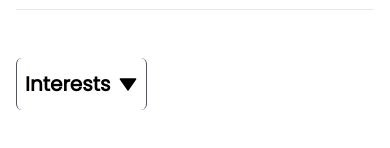
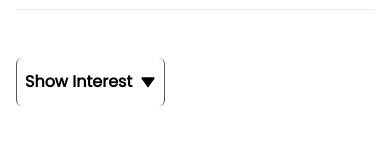
Before and after one commit to Nkemakolamuko/main-portfolio, a React (Vite) app: page /about in a window 390 px wide. Shown: the part 1207-1355 px from the top of the page. Built offline with nearby package versions, Linux system fonts and the light colour scheme.

Commit message:
Update the Experience page -- Fix the loading of name to work properly -- make fixes in the About page UI --

```diff
--- a/src/components/pages/About.jsx
+++ b/src/components/pages/About.jsx
@@ -99,15 +99,15 @@ const About = () => {
             }}
           >
             {/* <span ref={interests} id={interest ? "interests" : ""}></span> */}
-            <p className="transition-all duration-300 flex items-center gap-2 cursor-pointer border-l border-r hover:border-t-0 hover:border-b-0 px-2 py-1 my-4 rounded-md border-gray-600 justify-between font-light">
-              <h2 className="my-2 md:my-4 lg:my-5 font-bold text-xl md:text-2xl lg:text-2xl transition-all duration-300">
-                Interests
+            <p className="transition-all duration-300 flex items-center gap-2 cursor-pointer border-l border-r hover:border-t-0 hover:border-b-0 px-2 py-1 my-4 rounded-md border-gray-600 justify-between font-light hover:bg-slate-300 hover:border-slate-300">
+              <h2 className="my-2 md:my-2 font-bold text-base md:text-xl transition-all duration-300">
+                {interest ? "Hide Interest" : "Show Interest"}
               </h2>
               <p>
                 {interest ? (
-                  <BiSolidDownArrow className="transition-all duration-300 text-xl md:text-2xl lg:text-2xl rotate-180" />
+                  <BiSolidDownArrow className="transition-all duration-300 text-base md:text-xl rotate-180" />
                 ) : (
-                  <BiSolidDownArrow className="transition-all duration-300 text-xl md:text-2xl lg:text-2xl" />
+                  <BiSolidDownArrow className="transition-all duration-300 text-base md:text-xl " />
                 )}
               </p>
             </p>
--- a/src/components/pages/Experience.jsx
+++ b/src/components/pages/Experience.jsx
@@ -45,7 +45,7 @@ const Experience = () => {
         <ExperienceCards
           startYear="2024"
           role="Designer and Developer"
-          company="E-Cleaning Service"
+          company="E-Laundry Service"
           description="I worked on a project to assist people find nearest Dry Cleaning Service that delivers in 24 hours -."
         />
         <ExperienceCards
--- a/src/components/pages/Home.jsx
+++ b/src/components/pages/Home.jsx
@@ -31,11 +31,12 @@ const Home = () => {
         data-theme={theme}
       >
         <div className="z-0 text-center mt-[100px] md:mt-[70px]">
-          <span className="text-[30px] md:text-[50px] lg:text-[80px] font-[700] uppercase name">
-            <Typewriter text="Nkem Vincent Nweke" />
+          <span className="text-[30px] md:text-[50px] lg:text-[80px] font-[700] uppercase name transition-all duration-300">
+            {/* The space before the name makes it return what I want it to - because it skips the second letter at index 1 - I wonder why */}
+            <Typewriter text="  Nkem Vincent Nweke" speed={100} />
           </span>{" "}
           <br />
-          <span className="text-[37px] lg:text-[60px] font-[600] name">
+          <span className="text-[37px] lg:text-[60px] font-[600] name transition-all duration-300">
             <Typewriter text="Frontend Developer" speed={200} />
           </span>
         </div>
```
